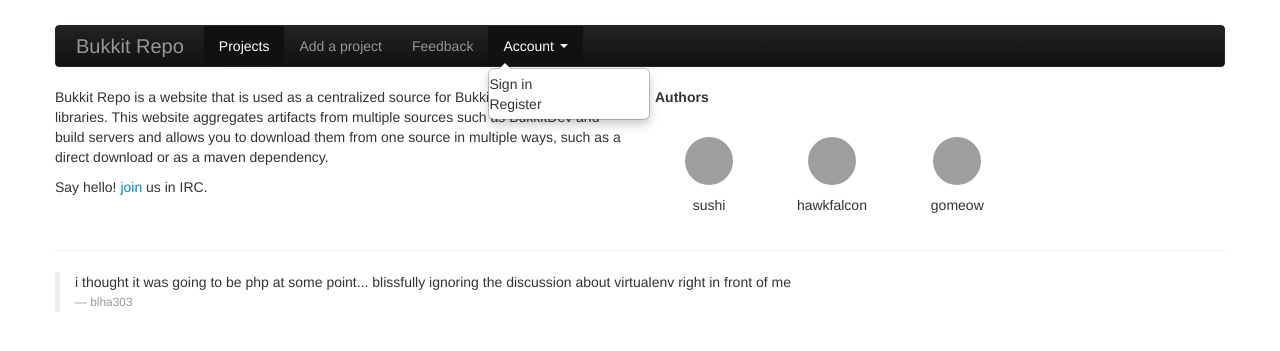
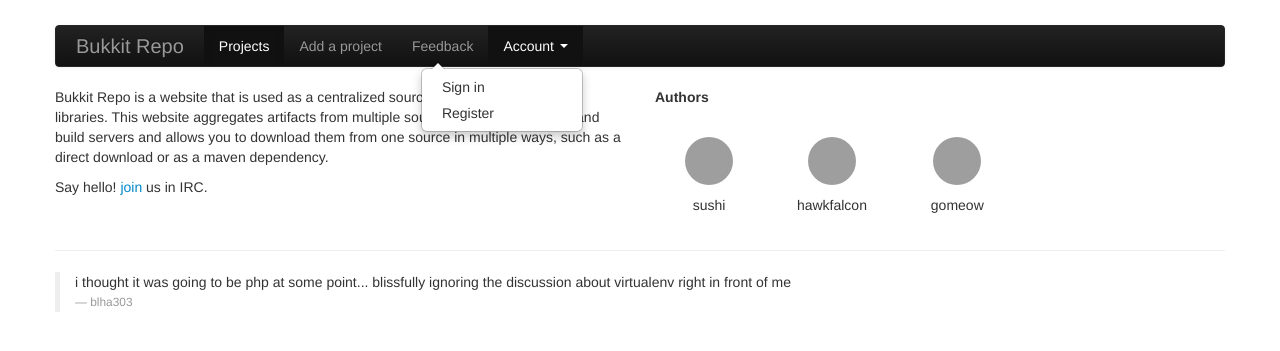
Before and after one commit to BukkitRepo/bukkit_repo, a Flask app: page / in a window 1280 px wide, after a click on "Account". Shown: the top 351 px of the page. Run offline with Flask 2, Linux system fonts and the light colour scheme; parts of the project's set-up code (start-up, migrations or seed data) failed here and were passed over; some libraries are stand-ins or nearby versions; grey boxes are pictures that could not be loaded.

Commit message:
defucked dropdown links

```diff
--- a/bukkitrepo/templates/base.html
+++ b/bukkitrepo/templates/base.html
@@ -41,7 +41,7 @@
                 <li><a href="https://github.com/bukkitrepo/bukkit_repo/issues">Feedback</a></li>
 
                 {% if logged_in %}
-                <li class="dropdown">
+                <li class="dropdown pull-right">
                   <a class="dropdown-toggle"
                      data-toggle="dropdown"
                      href="#">
@@ -49,12 +49,12 @@
                       <b class="caret"></b>
                     </a>
                   <ul class="dropdown-menu">
-                    <li href="/accounts/">Account</li>
-                    <li href="/accounts/log-out/">Log out</li>
+                    <li><a href="/accounts/">Account</a></li>
+                    <li><a href="/accounts/log-out/">Log out</a></li>
                   </ul>
                 </li>
                 {% else %}
-                <li class="dropdown">
+                <li class="dropdown pull-right">
                   <a class="dropdown-toggle"
                      data-toggle="dropdown"
                      href="#">
@@ -62,8 +62,8 @@
                       <b class="caret"></b>
                     </a>
                   <ul class="dropdown-menu">
-                    <li href="/accounts/sign-in/">Sign in</li>
-                    <li href="/accounts/register/">Register</li>
+                    <li><a href="/accounts/sign-in/">Sign in</a></li>
+                    <li><a href="/accounts/register/">Register</a></li>
                   </ul>
                 </li>
                 {% endif %}
```
